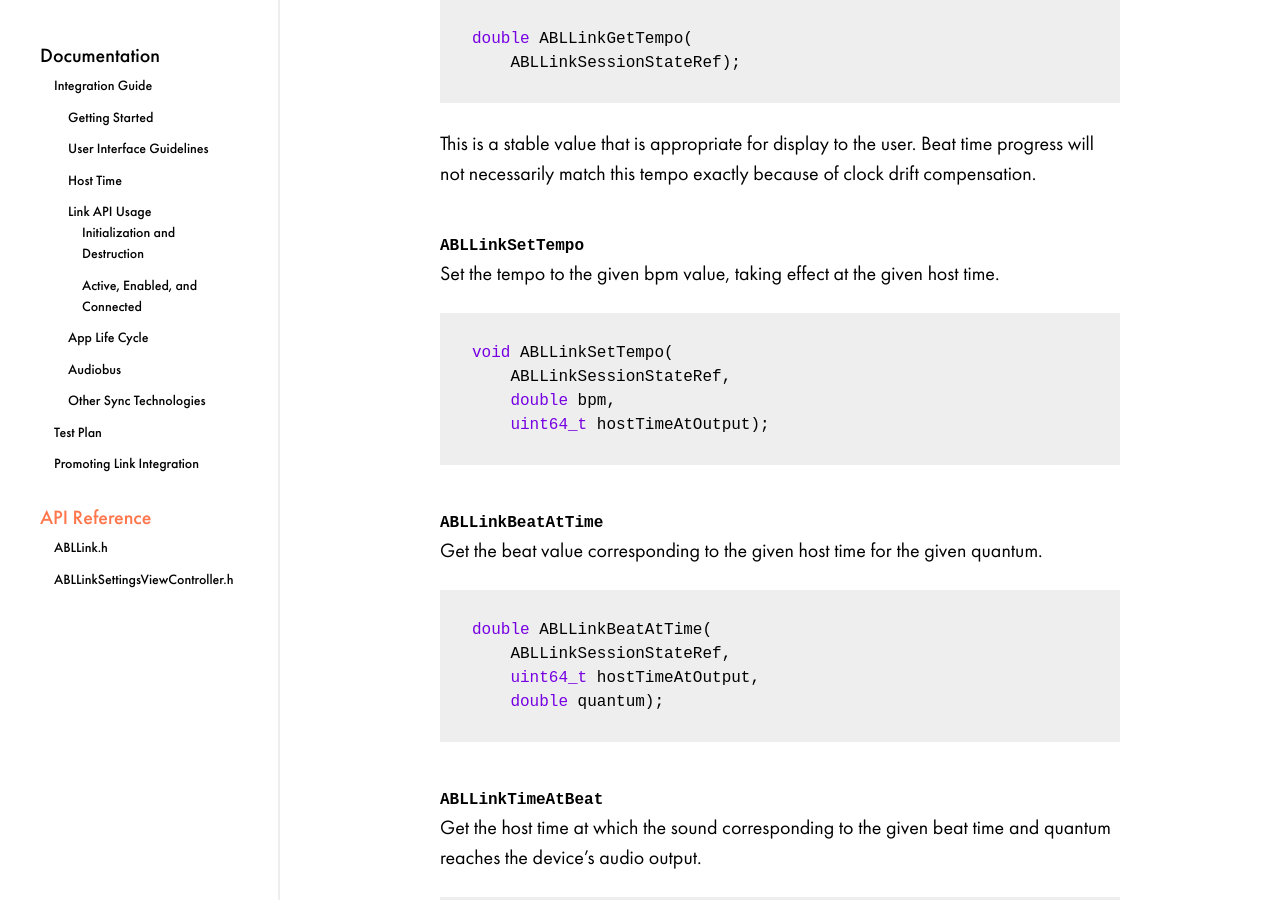
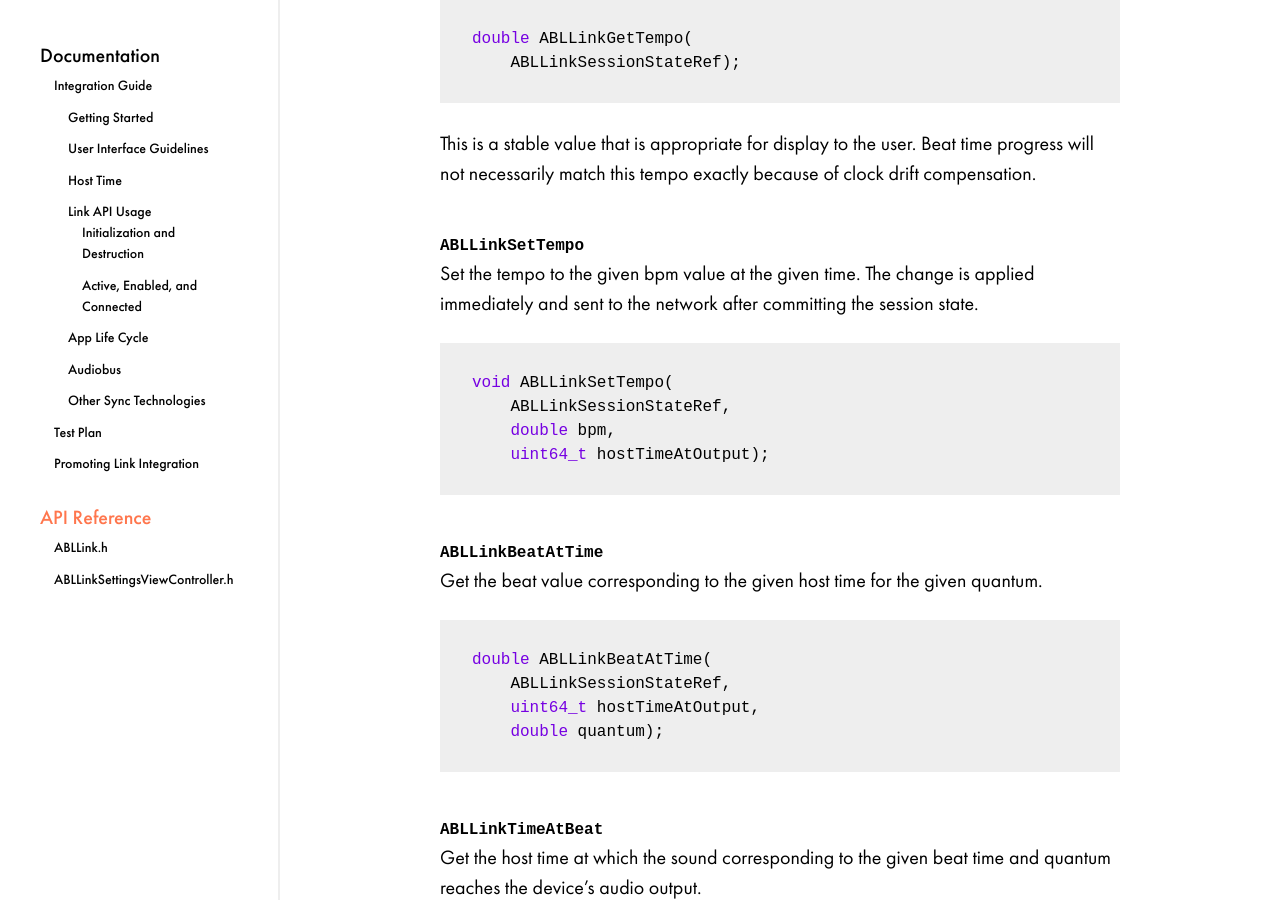
Before and after one commit to Ableton/ableton.github.io, a Jekyll site: the page built from linkkit/api-reference/index.md, in a window 1280 px wide and 900 px high, scrolled down 11397 px. Built offline with Jekyll 4.4.1, drawn with Linux system fonts in a browser that asks for light colours.

Commit message:
Clarify the description of ABLLinkSetTempo
to make it more clear the function does not schedule

```diff
--- a/linkkit/api-reference/index.md
+++ b/linkkit/api-reference/index.md
@@ -402,8 +402,8 @@ because of clock drift compensation.
 
 #### `ABLLinkSetTempo`
 
-Set the tempo to the given bpm value, taking effect at the
-given host time.
+Set the tempo to the given bpm value at the given time. The change is applied
+immediately and sent to the network after committing the session state.
 
 <code class="is-block"><span>void</span> ABLLinkSetTempo(
     ABLLinkSessionStateRef,
```
